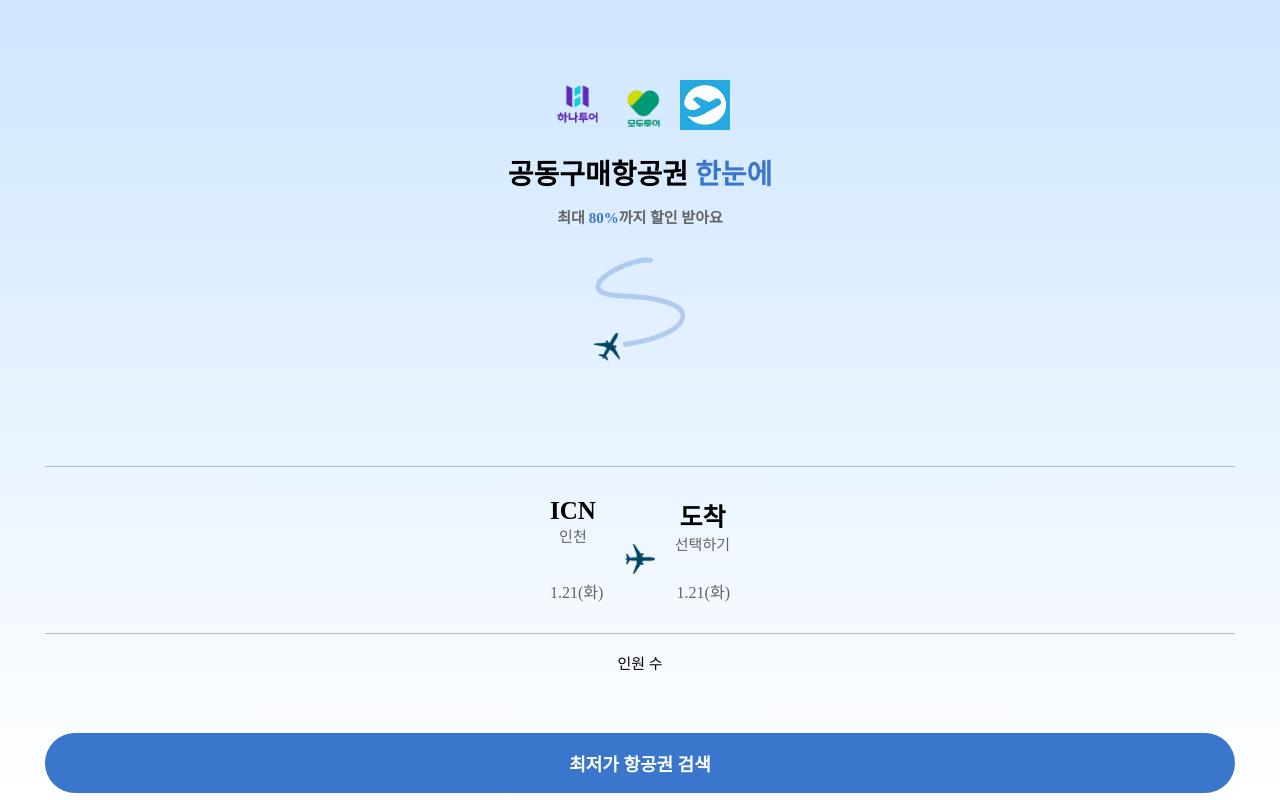
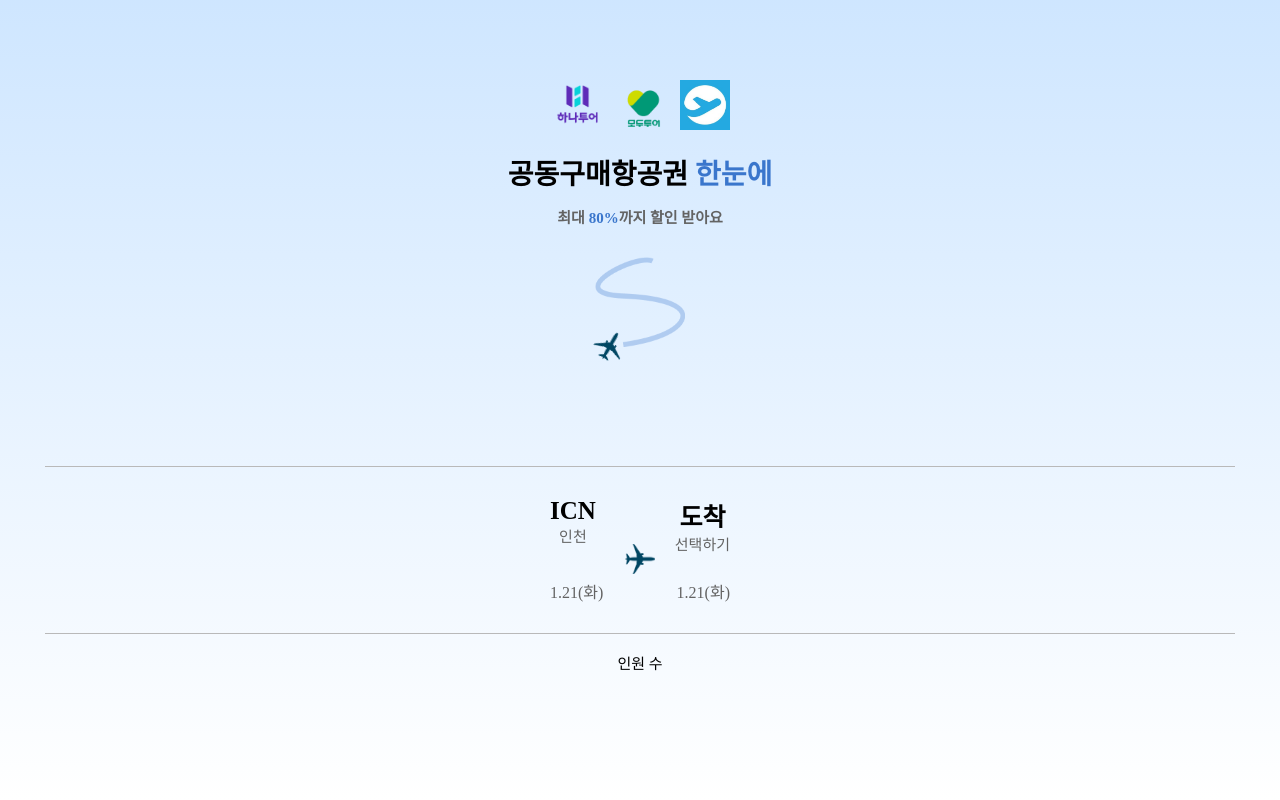
Before and after one commit to kks2139/sosohan, a Next.js app: page / in a window 1280 px wide. Built offline with nearby package versions, Linux system fonts and the light colour scheme.

Commit message:
chore: 불필요 파일 제거

```diff
--- a/src/app/page.tsx
+++ b/src/app/page.tsx
@@ -8,7 +8,6 @@ import ImgOnline from "@/assets/img/online_logo.png";
 import ImgSLoad from "@/assets/img/s_load.png";
 import ImgAirPlane from "@/assets/img/air_plane.png";
 import Image from "next/image";
-import Button from "@/components/button";
 import SimpleInfo from "./SimpleInfo";
 import { useRouter } from "next/navigation";
 import ToastMessages from "@/components/ToastMessages";
@@ -51,7 +50,7 @@ function Page() {
       <SimpleInfo />
 
       <div className={cn("button-container")}>
-        <Button
+        {/* <Button
           size="large"
           fullWidth
           onClick={() => {
@@ -65,7 +64,7 @@ function Page() {
           }}
         >
           최저가 항공권 검색
-        </Button>
+        </Button> */}
       </div>
 
       <ToastMessages />
--- a/src/components/button/index.module.scss
+++ /dev/null
@@ -1,110 +0,0 @@
-.Button {
-  position: relative;
-  font-weight: bold;
-  text-align: center;
-  transition: 0.1s;
-
-  &.floating {
-    position: fixed;
-  }
-
-  &.loading {
-    .dots {
-      visibility: visible;
-    }
-    .contents {
-      visibility: hidden;
-    }
-  }
-
-  .dots {
-    visibility: hidden;
-    position: absolute;
-    top: 50%;
-    left: 50%;
-    transform: translate(-50%, -50%);
-    display: flex;
-
-    > div {
-      width: 8px;
-      height: 8px;
-      border-radius: 50%;
-      background-color: $gray-0;
-      margin: 0 2px;
-
-      &:nth-child(1) {
-        animation: dot-wave 1s infinite;
-      }
-      &:nth-child(2) {
-        animation: dot-wave 1s 0.1s infinite;
-      }
-      &:nth-child(3) {
-        animation: dot-wave 1s 0.2s infinite;
-      }
-    }
-  }
-
-  &.full-width {
-    width: 100%;
-  }
-
-  &:hover {
-    cursor: pointer;
-  }
-
-  &.default {
-    background-color: $blue-1;
-    color: white;
-    border-radius: 30px;
-
-    &:disabled {
-      background-color: $blue-3;
-
-      &:active {
-        transform: none;
-      }
-    }
-
-    &.regular {
-      height: 40px;
-      padding: 0 30px;
-      font-size: 16px;
-    }
-
-    &.large {
-      height: 60px;
-      padding: 0 35px;
-      font-size: 18px;
-    }
-
-    &:active {
-      transform: scale(0.96);
-    }
-  }
-
-  &.chip {
-    background-color: $gray-0;
-    padding: 15px;
-    border-radius: 10px;
-
-    &:active {
-      background-color: $gray-2;
-    }
-  }
-
-  @keyframes dot-wave {
-    0% {
-      transform: translateY(0);
-    }
-    20% {
-      transform: translateY(-30%);
-    }
-    40% {
-      transform: translateY(30%);
-      background-color: $gray-2;
-    }
-    100% {
-      transform: translateY(0);
-    }
-  }
-}
--- a/src/components/button/index.tsx
+++ /dev/null
@@ -1,53 +0,0 @@
-import styles from "./index.module.scss";
-import classNames from "classnames/bind";
-
-const cn = classNames.bind(styles);
-
-interface Props {
-  children?: React.ReactNode;
-  onClick?: () => void;
-  type?: "default" | "chip";
-  size?: "large" | "regular";
-  fullWidth?: boolean;
-  loading?: boolean;
-  disabled?: boolean;
-  floating?: boolean;
-  id?: string;
-}
-
-function Button({
-  children,
-  onClick,
-  type = "default",
-  size = "regular",
-  fullWidth,
-  loading,
-  disabled,
-  floating,
-  id,
-}: Props) {
-  return (
-    <button
-      id={id}
-      className={cn("Button", {
-        [type]: true,
-        [size]: true,
-        "full-width": fullWidth,
-        loading,
-        floating,
-      })}
-      type="button"
-      disabled={disabled || loading}
-      onClick={onClick}
-    >
-      <div className={cn("dots")}>
-        <div />
-        <div />
-        <div />
-      </div>
-      <div className={cn("contents")}>{children}</div>
-    </button>
-  );
-}
-
-export default Button;
--- a/src/components/scraping/index.module.scss
+++ /dev/null
@@ -1,3 +0,0 @@
-.no-result {
-  margin: 20px 0 20px 20px;
-}
```
Also changed, not shown: src/components/scraping/index.tsx (deleted, +0 -41 lines), src/components/skeleton/index.module.scss (deleted, +0 -19 lines), src/components/skeleton/index.tsx (deleted, +0 -21 lines).
